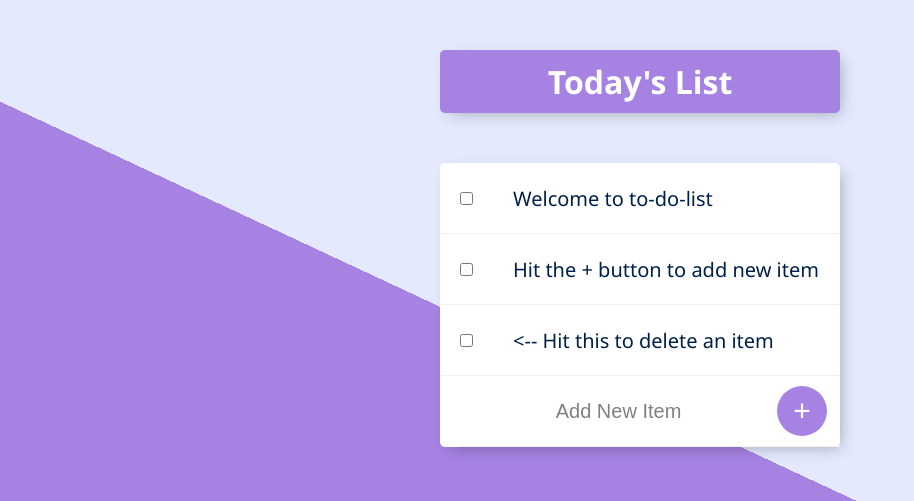
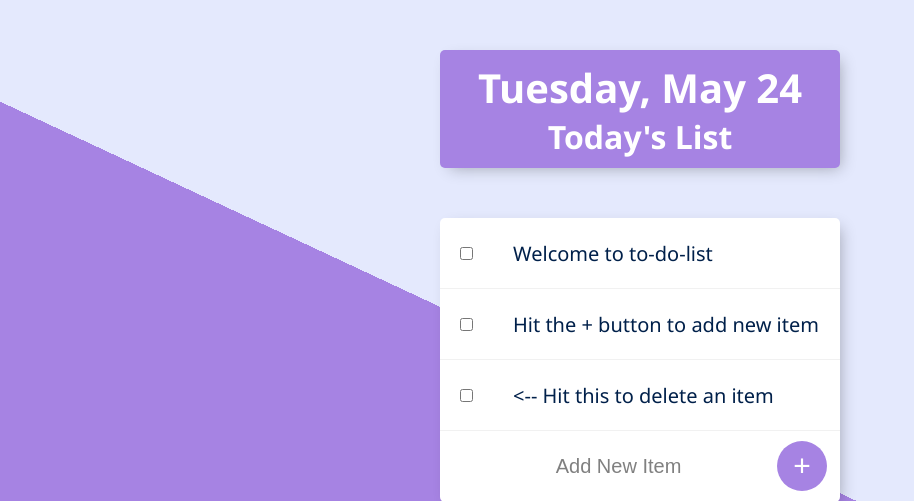
Before and after one commit to rohitxdd/todolist, a Node server app: page / in a window 1280 px wide. Shown: the top 501 px of the page, without its empty margins (0-914 px from the left). Run offline with Node 20, Linux system fonts and the light colour scheme; data comes from the database, SQL or seed files in the repository; data that the repository does not hold is empty; some libraries are stand-ins or nearby versions.

Commit message:
few tweaks

```diff
--- a/public/css/styles.css
+++ b/public/css/styles.css
@@ -107,3 +107,7 @@ footer {
     color: rgba(0, 0, 0, 0.5);
     text-align: center;
 }
+
+.date{
+    font-size: 2.5rem;
+}
--- a/public/js/index.js
+++ b/public/js/index.js
@@ -0,0 +1,5 @@
+var options = { weekday: 'long', month: 'long', day: 'numeric' };
+var today = new Date;
+var Day = today.toLocaleDateString(undefined, options)
+
+document.querySelector(".date").innerHTML = Day;
--- a/views/lists.ejs
+++ b/views/lists.ejs
@@ -9,7 +9,7 @@
 </head>
 <body>
     <div class="box" id="heading">
-        <h1><%=KindOfDay%>'s List</h1>
+        <h1><span class="date"></span><br><%=KindOfDay%>'s List</h1>
     </div>
     <form action="/delete" method="post">
     <div class="box">
```
Also changed, not shown: app.js (+12 -9 lines).
